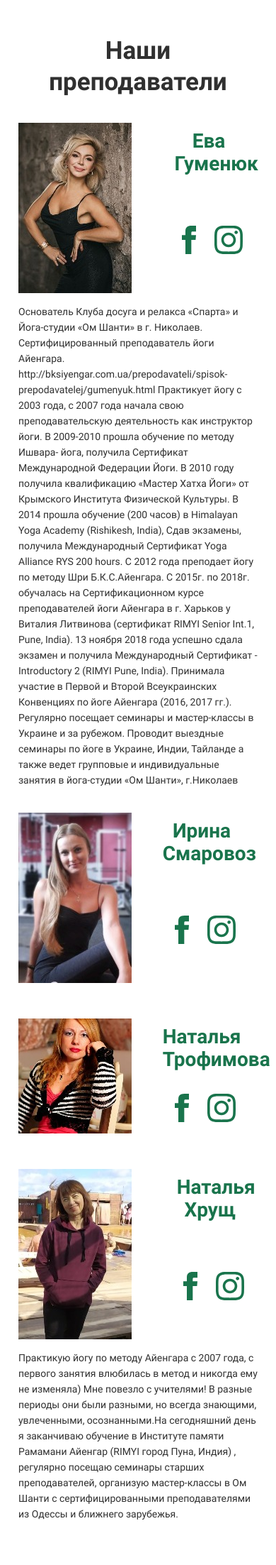
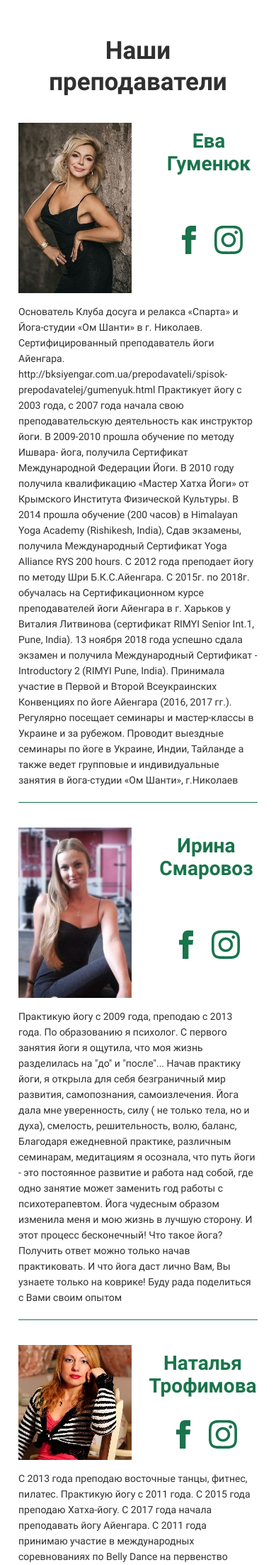
Before and after one commit to Menolas/eva, a PHP site: page /teachers.html in a window 390 px wide. Shown: the part 56-2261 px from the top of the page at 71% size. Run offline with PHP 8.4, Linux system fonts and the light colour scheme.

Commit message:
teachers-mobile

```diff
--- a/css/style.css
+++ b/css/style.css
@@ -1369,7 +1369,13 @@ textarea {
   list-style: none; }
 
 .teachers-list__item {
-  margin-bottom: 35px; }
+  margin-bottom: 35px;
+  padding-bottom: 20px;
+  border-bottom: 1px solid #19744C; }
+  .teachers-list__item:last-of-type {
+    margin-bottom: 0;
+    padding-bottom: 0;
+    border: none; }
 
 .teachers-list__article {
   display: grid;
@@ -1393,8 +1399,7 @@ textarea {
   justify-self: center;
   margin-top: 10px;
   margin-bottom: 0;
-  color: #19744C;
-  width: 70%; }
+  color: #19744C; }
 
 .teachers-list__social-block {
   grid-column-start: 2;
--- a/sass/blocks/teachers-list.scss
+++ b/sass/blocks/teachers-list.scss
@@ -4,6 +4,14 @@
 
 .teachers-list__item {
 	margin-bottom: 35px;
+	padding-bottom: 20px;
+	border-bottom: 1px solid $green;
+
+	&:last-of-type {
+		margin-bottom: 0;
+		padding-bottom: 0;
+		border: none;
+	}
 }
 
 .teachers-list__article {
@@ -31,7 +39,6 @@
 	margin-top: 10px;
 	margin-bottom: 0;
 	color: $green;
-	width: 70%;
 }
 
 .teachers-list__social-block {
--- a/teachers.html
+++ b/teachers.html
@@ -121,7 +121,11 @@
 								</ul>
 							</div>
 				        	<div class="teachers-list__article-text">
-				        		<p></p>
+				        		<p>
+				        			Практикую йогу с 2009 года, преподаю с 2013 года.
+									По образованию я психолог. С первого занятия йоги я ощутила, что моя жизнь разделилась на "до" и "после"...  Начав практику йоги, я открыла для себя безграничный мир развития, самопознания, самоизлечения. Йога дала мне уверенность, силу ( не только тела, но и духа), смелость, решительность, волю, баланс, Благодаря ежедневной практике, различным семинарам, медитациям я осознала, что путь йоги - это постоянное развитие и работа над собой, где одно занятие может заменить год работы с психотерапевтом.  Йога чудесным образом изменила меня и мою жизнь в лучшую сторону. И этот процесс бесконечный! Что такое йога? Получить ответ можно только начав  практиковать. И что йога даст лично Вам, Вы узнаете только на коврике! Буду рада поделиться с Вами своим опытом
+
+				        		</p>
 				        	</div>
 				        </article>
 				    </li>
@@ -151,7 +155,18 @@
 								</ul>
 							</div>
 				        	<div class="teachers-list__article-text">
-				        		<p></p>
+				        		<p>
+				        			С 2013 года преподаю восточные танцы, фитнес, пилатес.
+				        			Практикую йогу с 2011 года.
+									С 2015 года преподаю Хатха-йогу.
+									С 2017 года начала преподавать йогу Айенгара.
+									С 2011 года принимаю участие в международных соревнованиях по Belly Dance на первенство Украины, всеукраинских соревнованиях в ассоциациях АСЕТУ, УАВСТ.
+									Закончила курс "Основы преподавания йоги" в Студии Кинезиологии и Йога-терапии и курс йога-терапии. В настоящее время учусь в Институте йоги Айенгара.
+									9 лет занимаюсь восточными танцами, с них и началось изучение восточной философии, взаимосвязи тела с эмоциями и разумом.
+									Восточные танцы, в какой-то степени, можно отнести к  женской йоге. Продолжая заниматься восточными танцами, я пришла в йогу для большего углубления и развития духовности и расширения  возможностей своего тела...  и растворилась в ней окончательно.
+									Дальнейший путь саморазвития привел меня в метод йоги Айенгара, изучением которого продолжаю углубленно заниматься.
+									А мой творческий подход отражается во всех моих занятиях.
+				        		</p>
 				        	</div>
 				        </article>
 				    </li>
```
Also changed, not shown: 1 other file.
